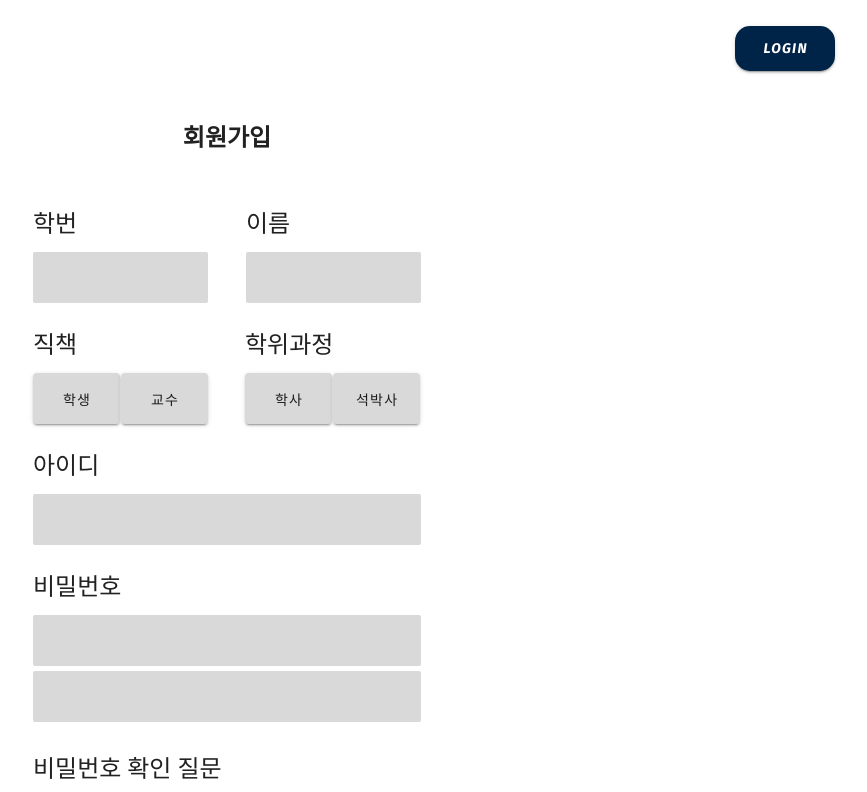
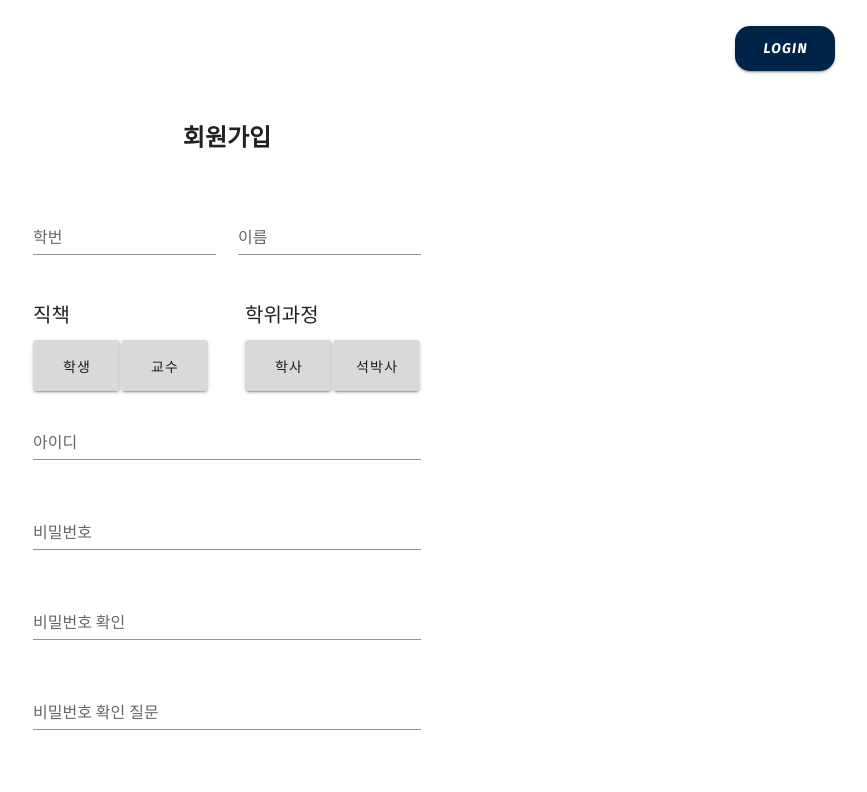
Before and after one commit to TeamLab/project-715, a Vue app in the folder 715job/: page /user/signup in a window 1280 px wide. Shown: the top 792 px of the page, without its empty margins (413-1280 px from the left). Built offline with nearby package versions, Linux system fonts and the light colour scheme.

Commit message:
chore: 회원가입 페이지 입력창 수정

```diff
--- a/715job/src/views/user/SignUpView.vue
+++ b/715job/src/views/user/SignUpView.vue
@@ -6,12 +6,10 @@
       </div>
       <div class="nameInfo">
         <div class="studentId">
-          <p>학번</p>
-          <input type="text" />
+          <v-text-field class="v_text_input" label="학번"></v-text-field>
         </div>
         <div class="studentName">
-          <p>이름</p>
-          <input type="text" />
+          <v-text-field class="v_text_input" label="이름"></v-text-field>
         </div>
       </div>
       <div class="degreeInfo">
@@ -72,27 +70,41 @@
       </div>
       <div class="idInfo">
         <div class="infoBox">
-          <p>아이디</p>
-          <input type="text" />
+          <v-text-field
+            class="v_text_input"
+            label="아이디"
+            style="margin-bottom: 24px"
+          ></v-text-field>
         </div>
       </div>
       <div class="passwordInfo">
         <div class="infoBox">
-          <p>비밀번호</p>
-          <input type="password" />
-          <input type="password" />
+          <v-text-field
+            class="v_text_input"
+            label="비밀번호"
+            type="password"
+            style="margin-bottom: 24px"
+          ></v-text-field>
+          <v-text-field
+            class="v_text_input"
+            label="비밀번호 확인"
+            type="password"
+            style="margin-bottom: 24px"
+          ></v-text-field>
         </div>
       </div>
       <div class="passwordVerify">
         <div class="infoBox">
-          <p>비밀번호 확인 질문</p>
-          <input type="text" />
+          <v-text-field
+            class="v_text_input"
+            label="비밀번호 확인 질문"
+            style="margin-bottom: 24px"
+          ></v-text-field>
         </div>
       </div>
       <div class="emailInfo">
         <div class="infoBox">
-          <p>이메일</p>
-          <input type="text" />
+          <v-text-field class="v_text_input" label="이메일"></v-text-field>
         </div>
       </div>
       <div class="signInButton">
@@ -200,7 +212,7 @@ export default {
   justify-content: space-between;
 }
 .degreeInfo > div > p {
-  font-size: 24px;
+  font-size: 20px;
   margin-bottom: 10px;
 }
 .degreeButton > span {
@@ -210,13 +222,7 @@ export default {
   font-size: 24px;
   margin-bottom: 10px;
 }
-.infoBox > input {
-  width: 388px;
-  background-color: #d9d9d9;
-  height: 51px;
-  padding-left: 5px;
-  border-radius: 2px;
-}
+
 .signInButton > form > button {
   width: 388px;
   height: 96px;
@@ -224,12 +230,6 @@ export default {
   background-color: #658ef8;
   border-radius: 2px;
 }
-.passwordInfo {
-  height: 158px;
-}
-.passwordInfo > .infoBox > input {
-  margin-bottom: 5px;
-}
 .v-btn:before {
   opacity: 0 !important;
 }
```
